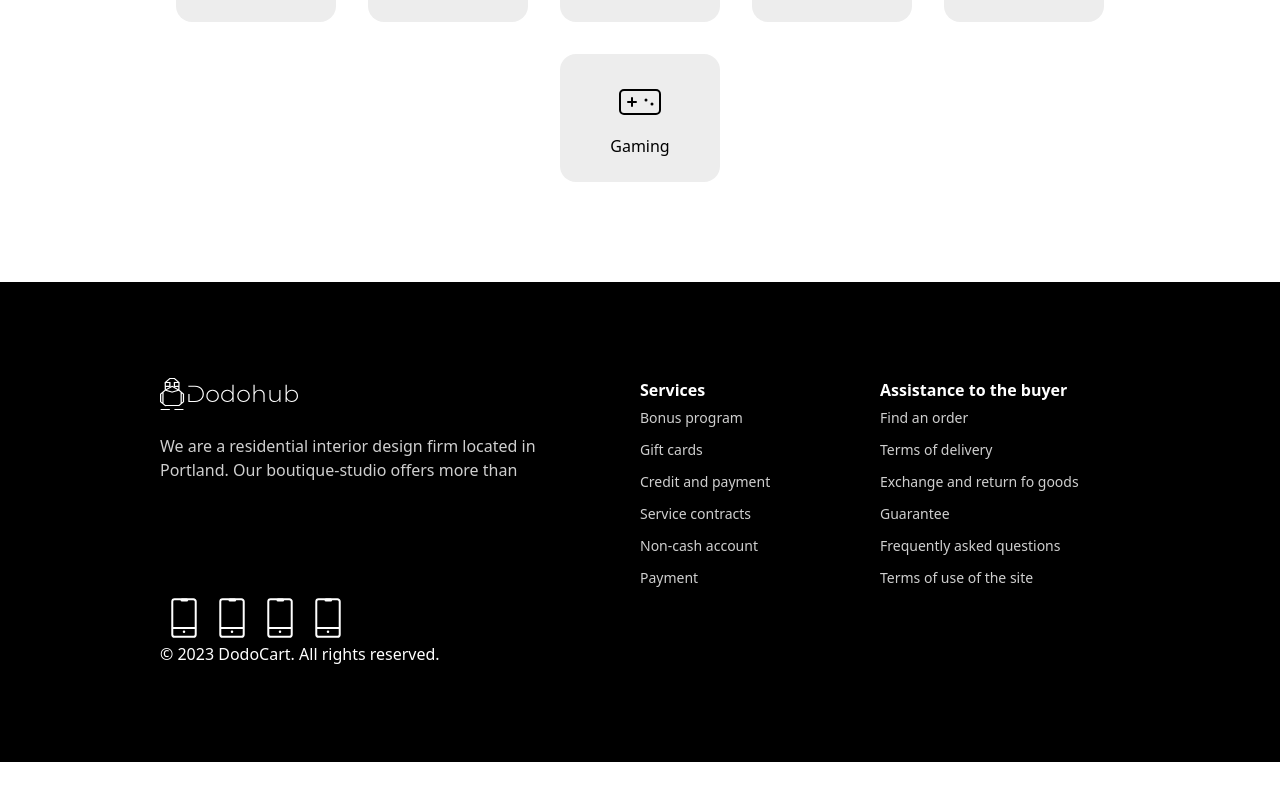
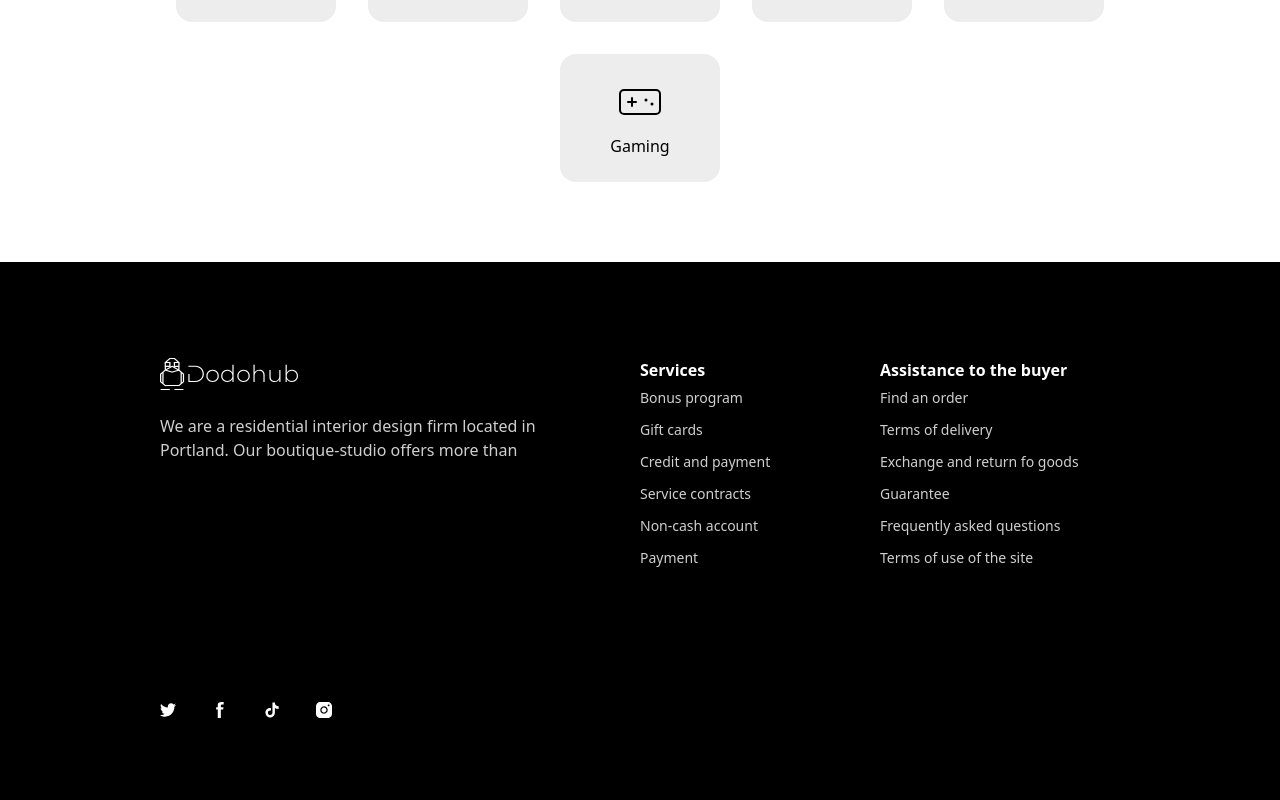
Before and after one commit to dodotechbd/dodocart, a Next.js app: page / in a window 1280 px wide. Shown: the part 752-1552 px from the top of the page. Before the commit the page ends 1514 px from the top, so only its background shows below. Built offline with nearby package versions, Linux system fonts and the light colour scheme.

Commit message:
added footer

```diff
--- a/src/components/core/footer/Footer.tsx
+++ b/src/components/core/footer/Footer.tsx
@@ -1,12 +1,12 @@
-import { Logo, Phone } from '@components/icons';
+import { Facebook, Instagram, Logo, Tiktok, Twitter } from '@components/icons';
 import Link from 'next/link';
 
 export const Footer = () => {
   return (
-    <footer className="bg-black mt-5 text-white text-base lg:px-40 lg:py-24">
-      <div className="flex flex-row">
+    <footer className="bg-black text-white lg:px-40 lg:py-24 px-8 py-12 flex flex-col gap-32 justify-center lg:items-start items-center">
+      <div className="flex md:flex-row flex-col lg:justify-start justify-center ">
         <div className="basis-1/2">
-          <Link href="/">
+          <Link className="mx-auto" href="/">
             <Logo color="white" width="138" height="32" />
           </Link>
           <p className="text-[#CFCFCF] mt-6 lg:pr-20 pr-2">
@@ -36,13 +36,20 @@ export const Footer = () => {
           </ul>
         </div>
       </div>
-      <div className="flex">
-        <Phone color="white" />
-        <Phone color="white" />
-        <Phone color="white" />
-        <Phone color="white" />
+      <div className="flex gap-9 justify-center lg:justify-start">
+        <Link href="#">
+          <Twitter />
+        </Link>
+        <Link href="#">
+          <Facebook />
+        </Link>
+        <Link href="#">
+          <Tiktok />
+        </Link>
+        <Link href="#">
+          <Instagram />
+        </Link>
       </div>
-      <p>&copy; 2023 DodoCart. All rights reserved.</p>
     </footer>
   );
 };
```
